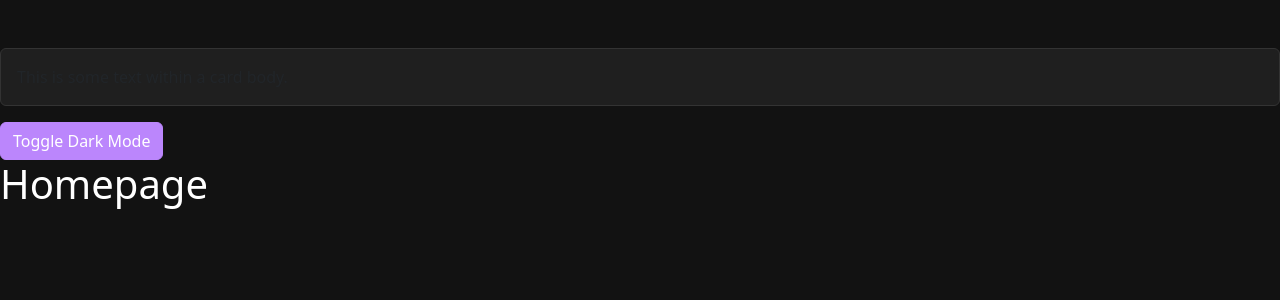
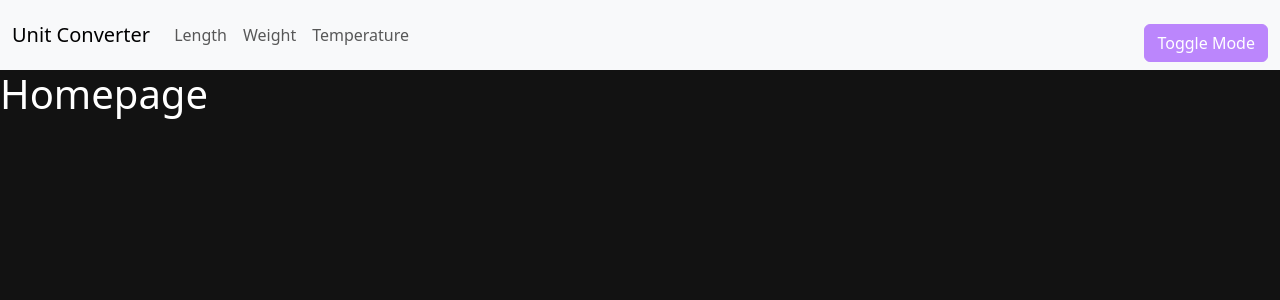
Before and after one commit to rimorcoder/python_unit_converter, a FastAPI app: page / in a window 1280 px wide. Shown: the top 300 px of the page. Run offline with FastAPI, Linux system fonts and the light colour scheme.

Commit message:
routes defined

```diff
--- a/app/main.py
+++ b/app/main.py
@@ -14,7 +14,15 @@
 
 @app.get("/length", response_class=HTMLResponse)
 async def read_root(request: Request):
-    return templates.TemplateResponse("index.html", {"request": request, "message": "Length"})
+    return templates.TemplateResponse("length.html", {"request": request, "message": "Length"})
+
+@app.get("/weight", response_class=HTMLResponse)
+async def read_root(request: Request):
+    return templates.TemplateResponse("weight.html", {"request": request, "message": "weight"})
+
+@app.get("/temperature", response_class=HTMLResponse)
+async def read_root(request: Request):
+    return templates.TemplateResponse("temperature.html", {"request": request, "message": "temperature"})
 
 if __name__ == "__main__":
     import uvicorn
--- a/app/templates/base.html
+++ b/app/templates/base.html
@@ -49,21 +49,33 @@
 </head>
 
 <body>
-    <div class="container mt-5"></div>
-        <div class="card">
-            <div class="card-body">
-                This is some text within a card body.
+    <nav class="navbar navbar-expand-lg bg-body-tertiary">
+        <div class="container-fluid">
+          <a class="navbar-brand" href="/">Unit Converter</a>
+          <button class="navbar-toggler" type="button" data-bs-toggle="collapse" data-bs-target="#navbarSupportedContent" aria-controls="navbarSupportedContent" aria-expanded="false" aria-label="Toggle navigation">
+            <span class="navbar-toggler-icon"></span>
+          </button>
+          <div class="collapse navbar-collapse" id="navbarSupportedContent">
+            <ul class="navbar-nav me-auto mb-2 mb-lg-0">
+                <li class="nav-item">
+                    <a class="nav-link" href="/length">Length</a>
+                  </li>
+              <li class="nav-item">
+                <a class="nav-link" href="/weight">Weight</a>
+              </li>
+              <li class="nav-item">
+                <a class="nav-link" href="/temperature">Temperature</a>
+              </li>
+            </ul>
+            <div class="d-flex" >
+                <button id="toggle-dark-mode" class="btn btn-primary mt-3">Toggle Mode</button>
             </div>
+          </div>
         </div>
-        <button id="toggle-dark-mode" class="btn btn-primary mt-3">Toggle Dark Mode</button>
-    </div>
+      </nav>
     <main>
         {% block content %}{% endblock %}
     </main>
-
-
-
-
     <script>
         document.getElementById('toggle-dark-mode').addEventListener('click', function () {
             var darkModeStyle = document.getElementById('dark-mode-style');
--- /dev/null
+++ b/app/templates/temperature.html
@@ -0,0 +1,5 @@
+{% extends "base.html" %}
+
+{% block content %}
+<h1>{{ message }}</h1>
+{% endblock %}
--- /dev/null
+++ b/app/templates/weight.html
@@ -0,0 +1,5 @@
+{% extends "base.html" %}
+
+{% block content %}
+<h1>{{ message }}</h1>
+{% endblock %}
```
